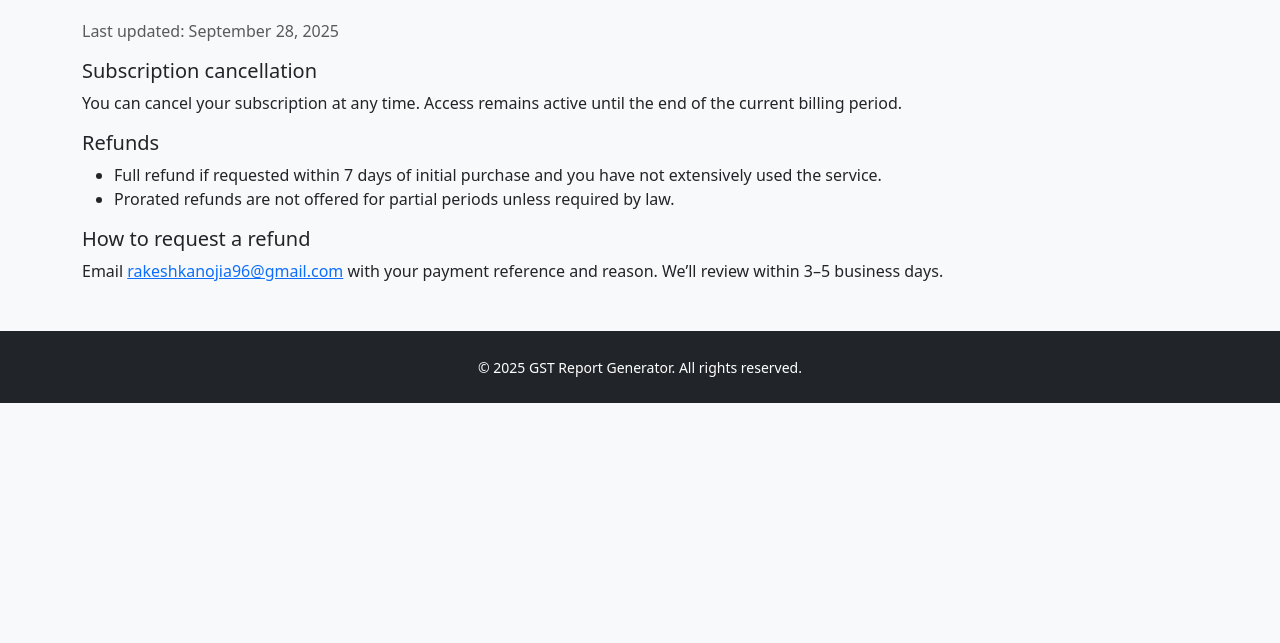
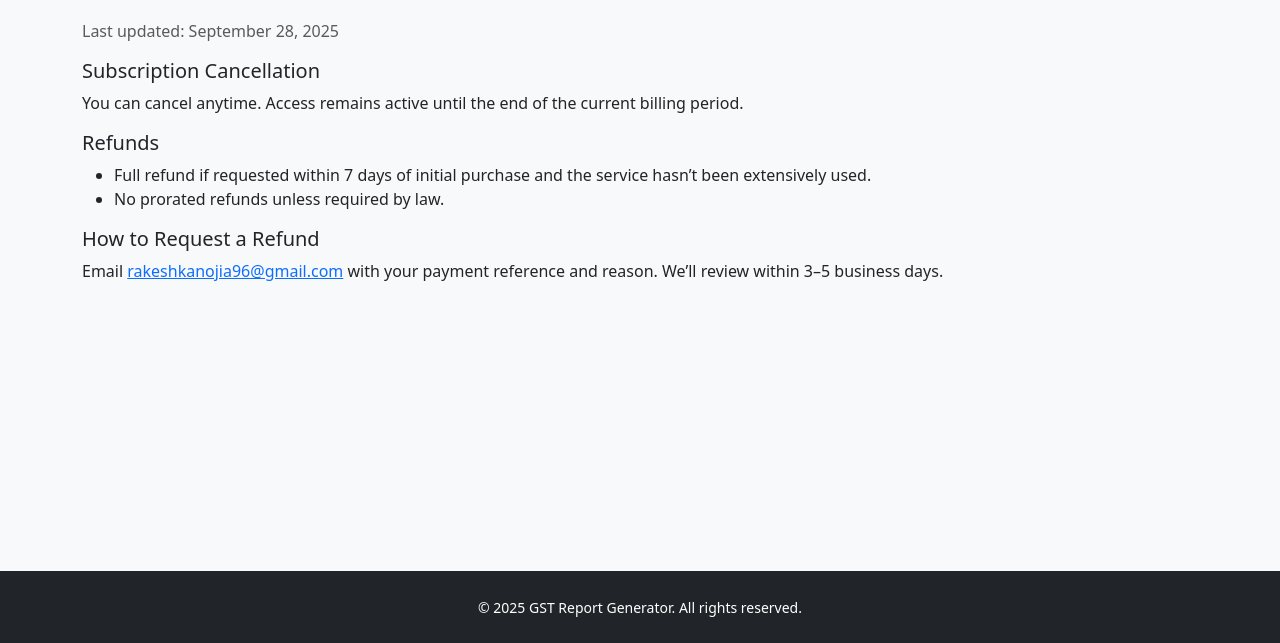
Before and after one commit to rakeshkanojia96-rgb/gst-report-generator, a plain HTML site: page cancellation.html in a window 1280 px wide. Shown: the part 157-800 px from the top of the page. Drawn offline with nearby package versions, Linux system fonts and the light colour scheme.

Commit message:
Update cancellation.html

```diff
--- a/cancellation.html
+++ b/cancellation.html
@@ -6,31 +6,31 @@
   <title>Cancellation & Refunds — GST Report Generator</title>
   <link href="https://cdn.jsdelivr.net/npm/bootstrap@5.3.0/dist/css/bootstrap.min.css" rel="stylesheet">
 </head>
-<body class="bg-light">
+<body class="bg-light d-flex flex-column min-vh-100">
   <nav class="navbar navbar-expand-lg navbar-dark bg-dark">
     <div class="container">
       <a class="navbar-brand fw-bold" href="./index.html">GST Report Generator</a>
     </div>
   </nav>
 
-  <main class="container my-5">
+  <main class="container my-5 flex-grow-1">
     <h1 class="mb-4">Cancellation & Refunds</h1>
     <p class="text-muted">Last updated: <span id="lastUpdated">September 28, 2025</span></p>
 
-    <h5>Subscription cancellation</h5>
-    <p>You can cancel your subscription at any time. Access remains active until the end of the current billing period.</p>
+    <h5>Subscription Cancellation</h5>
+    <p>You can cancel anytime. Access remains active until the end of the current billing period.</p>
 
     <h5>Refunds</h5>
     <ul>
-      <li>Full refund if requested within 7 days of initial purchase and you have not extensively used the service.</li>
-      <li>Prorated refunds are not offered for partial periods unless required by law.</li>
+      <li>Full refund if requested within 7 days of initial purchase and the service hasn’t been extensively used.</li>
+      <li>No prorated refunds unless required by law.</li>
     </ul>
 
-    <h5>How to request a refund</h5>
+    <h5>How to Request a Refund</h5>
     <p>Email <a href="mailto:rakeshkanojia96@gmail.com">rakeshkanojia96@gmail.com</a> with your payment reference and reason. We’ll review within 3–5 business days.</p>
   </main>
 
-  <footer class="py-4 bg-dark text-white text-center">
+  <footer class="mt-auto py-4 bg-dark text-white text-center">
     <div class="container">
       <small>© <span id="year"></span> GST Report Generator. All rights reserved.</small>
     </div>
```
